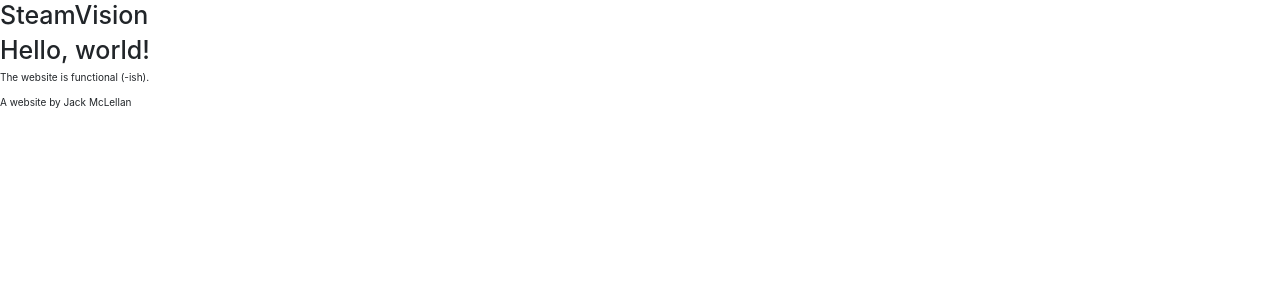
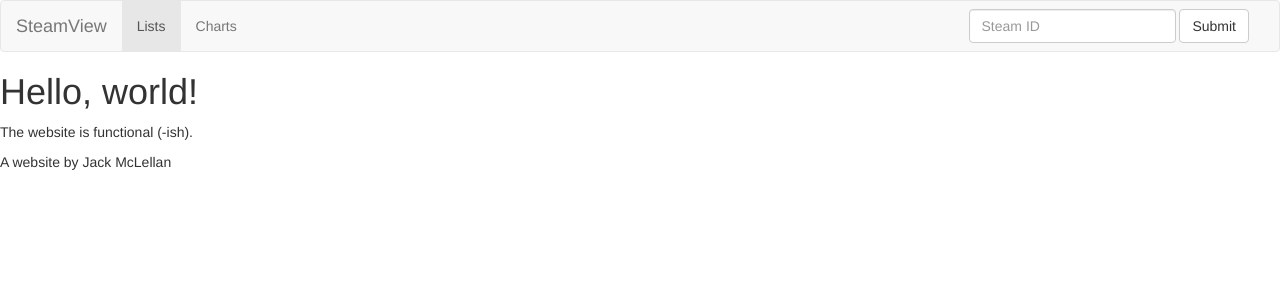
Before and after one commit to attackfrog/steamvision, a Flask app: page / in a window 1280 px wide. Shown: the top 300 px of the page. Run offline with Flask 2, Linux system fonts and the light colour scheme; some libraries are stand-ins or nearby versions.

Commit message:
Added preliminary header

```diff
--- a/templates/base.html
+++ b/templates/base.html
@@ -24,9 +24,32 @@
 
 <body>
 
-    <header>
-        {% include "header.html" %}
-    </header>
+    <!-- Navigation Bar -->
+    <nav class="navbar navbar-default">
+        <div class="container-fluid">
+            <button type="button" class="navbar-toggle collapsed" data-toggle="collapse"
+                    data-target="#bs-example-navbar-collapse-1" aria-expanded="false">
+                <span class="sr-only">Toggle navigation</span>
+                <span class="icon-bar"></span>
+                <span class="icon-bar"></span>
+                <span class="icon-bar"></span>
+            </button>
+            <a class="navbar-brand" href="{{ url_for('index') }}">SteamView</a>
+
+            <div class="collapse navbar-collapse" id="bs-example-navbar-collapse-1">
+                <ul class="nav navbar-nav">
+                    <li class="active"><a href="#">Lists <span class="sr-only">(current)</span></a></li>
+                    <li><a href="#">Charts</a></li>
+                </ul>
+                <form class="navbar-form navbar-right">
+                    <div class="form-group">
+                        <input type="text" class="form-control" placeholder="Steam ID">
+                    </div>
+                    <button type="submit" class="btn btn-default">Submit</button>
+                </form>
+            </div>
+        </div>
+    </nav>
 
     <div id="main" role="main">
         {% block main %}{% endblock %}
```
